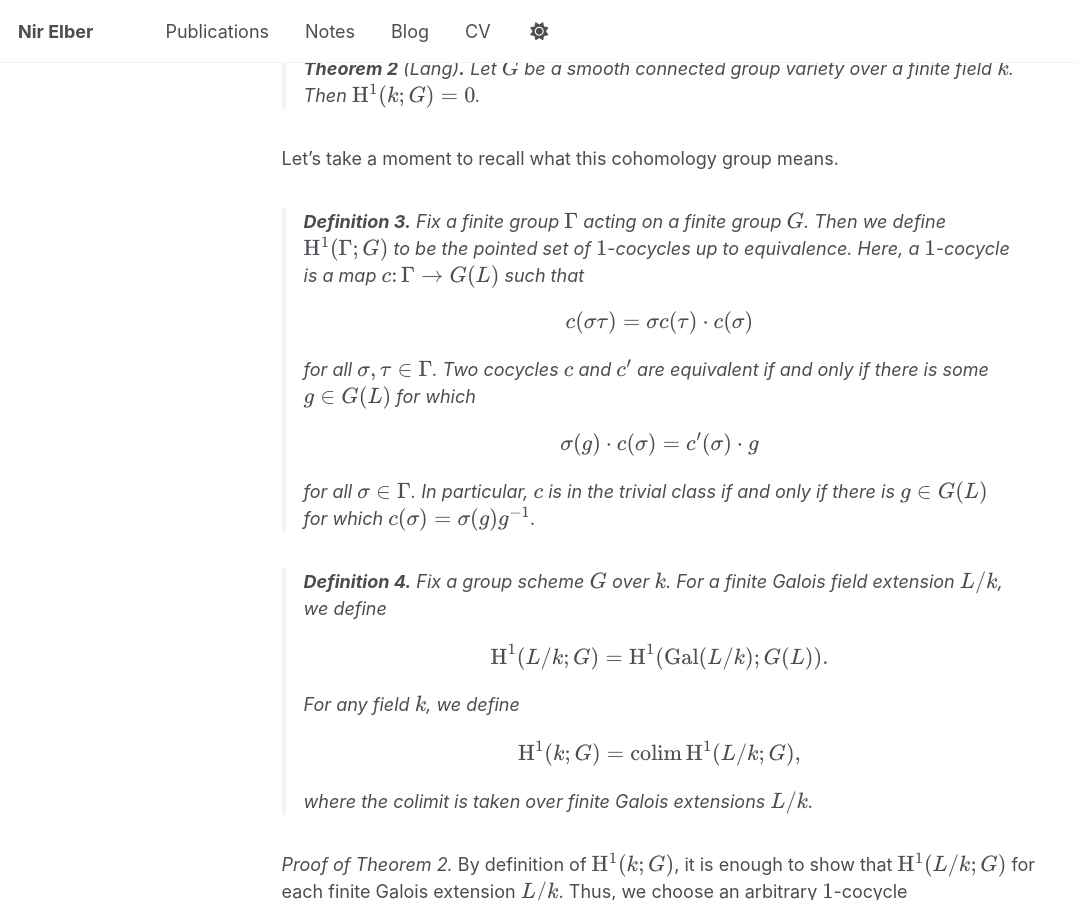
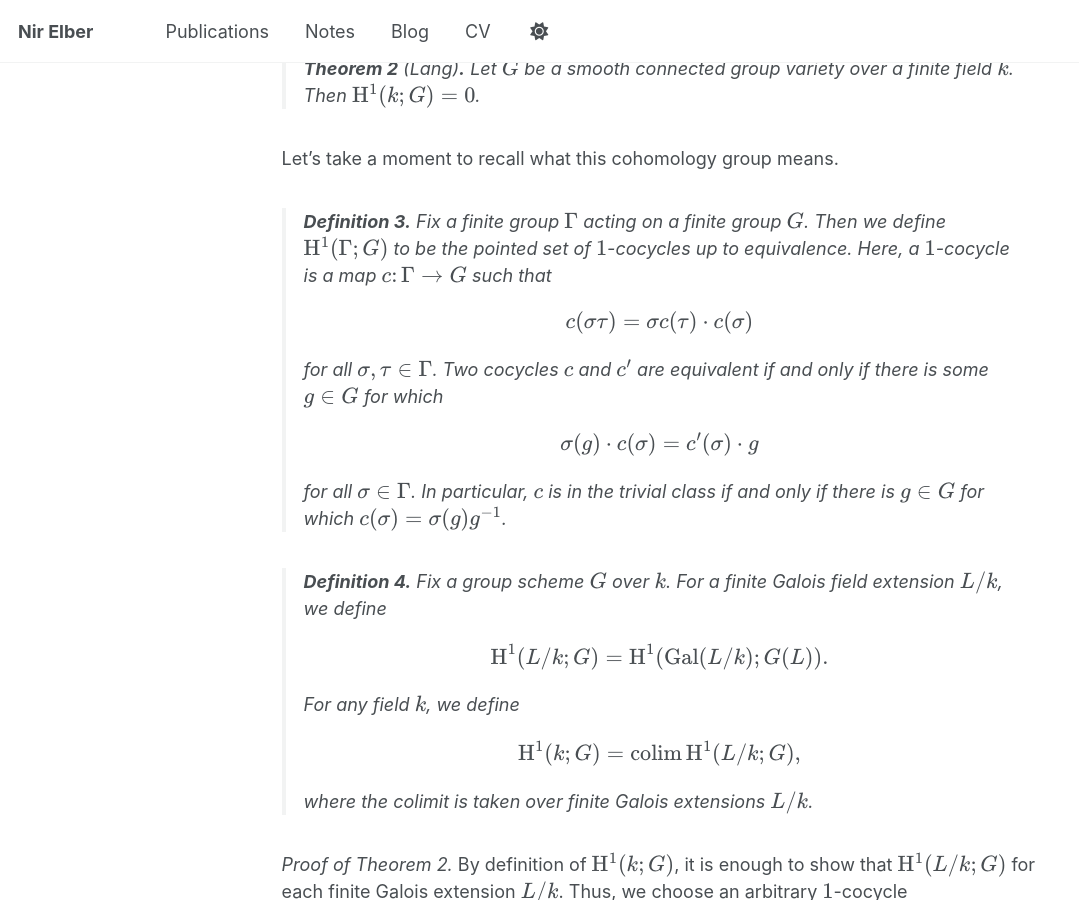
Before and after one commit to dFoiler/dfoiler.github.io, a Jekyll site: the page built from _posts/2025-11-04-blog-post.md, in a window 1280 px wide and 900 px high, scrolled down 623 px. Shown: the whole window, without its empty margins (0-1079 px from the left). Built offline with Jekyll 4.4.1, drawn with Linux system fonts in a browser that asks for light colours; a script that is not in the unit is left out.

Commit message:
more typos

```diff
--- a/_posts/2025-11-04-blog-post.md
+++ b/_posts/2025-11-04-blog-post.md
@@ -25,11 +25,11 @@ Let \\(G\\) be a smooth connected group variety over a finite field \\(k\\). The
 Let's take a moment to recall what this cohomology group means.
 
 > **Definition 3.**
-Fix a finite group \\(\Gamma\\) acting on a finite group \\(G\\). Then we define \\(\mathrm H^1(\Gamma;G)\\) to be the pointed set of \\(1\\)-cocycles up to equivalence. Here, a \\(1\\)-cocycle is a map \\(c\colon\Gamma\to G(L)\\) such that
+Fix a finite group \\(\Gamma\\) acting on a finite group \\(G\\). Then we define \\(\mathrm H^1(\Gamma;G)\\) to be the pointed set of \\(1\\)-cocycles up to equivalence. Here, a \\(1\\)-cocycle is a map \\(c\colon\Gamma\to G\\) such that
 \\[c(\sigma\tau)=\sigma c(\tau)\cdot c(\sigma)\\]
-for all \\(\sigma,\tau\in\Gamma\\). Two cocycles \\(c\\) and \\(c'\\) are equivalent if and only if there is some \\(g\in G(L)\\) for which
+for all \\(\sigma,\tau\in\Gamma\\). Two cocycles \\(c\\) and \\(c'\\) are equivalent if and only if there is some \\(g\in G\\) for which
 \\[\sigma(g)\cdot c(\sigma)=c'(\sigma)\cdot g\\]
-for all \\(\sigma\in\Gamma\\). In particular, \\(c\\) is in the trivial class if and only if there is \\(g\in G(L)\\) for which \\(c(\sigma)=\sigma(g)g^{-1}\\).
+for all \\(\sigma\in\Gamma\\). In particular, \\(c\\) is in the trivial class if and only if there is \\(g\in G\\) for which \\(c(\sigma)=\sigma(g)g^{-1}\\).
 
 > **Definition 4.**
 Fix a group scheme \\(G\\) over \\(k\\). For a finite Galois field extension \\(L/k\\), we define
```
